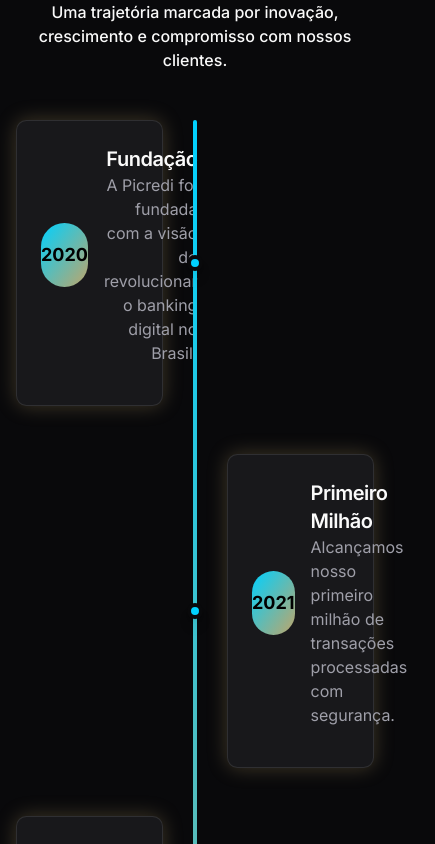
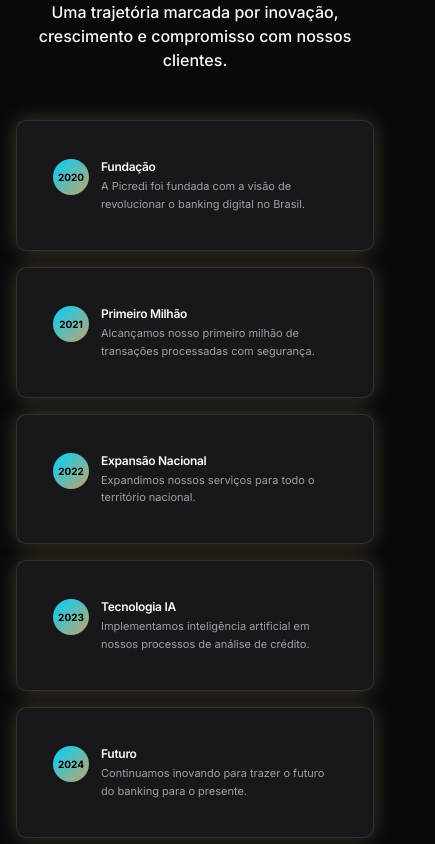
Before and after one commit to igormart21/picredi, a Next.js app: page /sobre in a window 390 px wide. Shown: the part 5940-6784 px from the top of the page, 435 px wide, since content can reach past the window. Built offline with nearby package versions, Linux system fonts and the light colour scheme; a web font is replaced by a local one.

Commit message:
fix: Otimização da timeline para mobile - Redução de tamanhos de texto, espaçamentos e layout horizontal para melhorar usabilidade em dispositivos móveis

```diff
--- a/app/sobre/page.tsx
+++ b/app/sobre/page.tsx
@@ -369,28 +369,28 @@
           </motion.div>
 
           <div className="relative">
-            {/* Timeline Line */}
-            <div className="absolute left-1/2 transform -translate-x-1/2 w-1 h-full bg-gradient-to-b from-accent to-secondary rounded-full" />
+            {/* Timeline Line - Hidden on mobile, visible on desktop */}
+            <div className="hidden lg:block absolute left-1/2 transform -translate-x-1/2 w-1 h-full bg-gradient-to-b from-accent to-secondary rounded-full" />
 
-            <div className="space-y-12">
+            <div className="space-y-4 sm:space-y-6 lg:space-y-12">
               {timeline.map((item, index) => (
                 <motion.div
                   key={item.year}
-                  className={`flex items-center ${index % 2 === 0 ? 'flex-row' : 'flex-row-reverse'}`}
-                  initial={{ opacity: 0, x: index % 2 === 0 ? -50 : 50 }}
-                  whileInView={{ opacity: 1, x: 0 }}
+                  className={`flex items-center flex-col lg:flex-row ${index % 2 === 0 ? 'lg:flex-row' : 'lg:flex-row-reverse'}`}
+                  initial={{ opacity: 0, y: 20 }}
+                  whileInView={{ opacity: 1, y: 0 }}
                   transition={{ duration: 0.8, delay: index * 0.2 }}
                 >
-                  <div className={`w-1/2 ${index % 2 === 0 ? 'pr-8 text-right' : 'pl-8'}`}>
-                    <Card variant="luxury">
-                      <CardHeader>
-                        <div className="flex items-center space-x-4">
-                          <div className="w-16 h-16 bg-gradient-to-br from-accent to-secondary rounded-full flex items-center justify-center">
-                            <span className="text-primary font-bold text-lg">{item.year}</span>
+                  <div className={`w-full lg:w-1/2 ${index % 2 === 0 ? 'lg:pr-8 lg:text-right' : 'lg:pl-8'} text-left`}>
+                    <Card variant="luxury" className="shadow-md">
+                      <CardHeader className="p-3 sm:p-4 lg:p-6">
+                        <div className="flex items-start space-x-3 sm:space-x-4">
+                          <div className="w-9 h-9 sm:w-11 sm:h-11 lg:w-16 lg:h-16 bg-gradient-to-br from-accent to-secondary rounded-full flex items-center justify-center flex-shrink-0 mt-0.5">
+                            <span className="text-primary font-bold text-[10px] sm:text-xs lg:text-lg">{item.year}</span>
                           </div>
-                          <div>
-                            <CardTitle className="text-xl">{item.title}</CardTitle>
-                            <CardDescription className="text-base">
+                          <div className="flex-1 min-w-0 pt-0.5">
+                            <CardTitle className="text-xs sm:text-sm lg:text-xl mb-1 font-semibold leading-tight">{item.title}</CardTitle>
+                            <CardDescription className="text-[11px] sm:text-xs lg:text-base leading-relaxed mt-1">
                               {item.description}
                             </CardDescription>
                           </div>
@@ -399,8 +399,8 @@
                     </Card>
                   </div>
 
-                  {/* Timeline Dot */}
-                  <div className="absolute left-1/2 transform -translate-x-1/2 w-4 h-4 bg-accent rounded-full border-4 border-background shadow-lg" />
+                  {/* Timeline Dot - Hidden on mobile, visible on desktop */}
+                  <div className="hidden lg:block absolute left-1/2 transform -translate-x-1/2 w-4 h-4 bg-accent rounded-full border-4 border-background shadow-lg" />
                 </motion.div>
               ))}
             </div>
```
